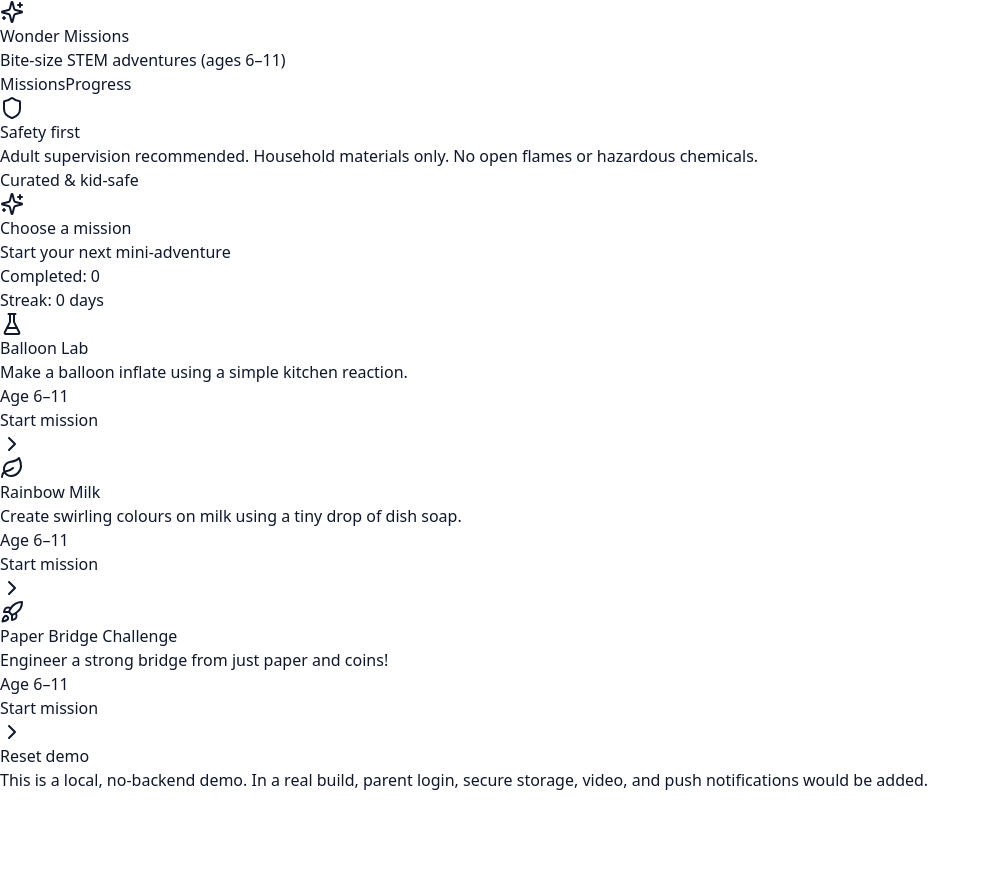
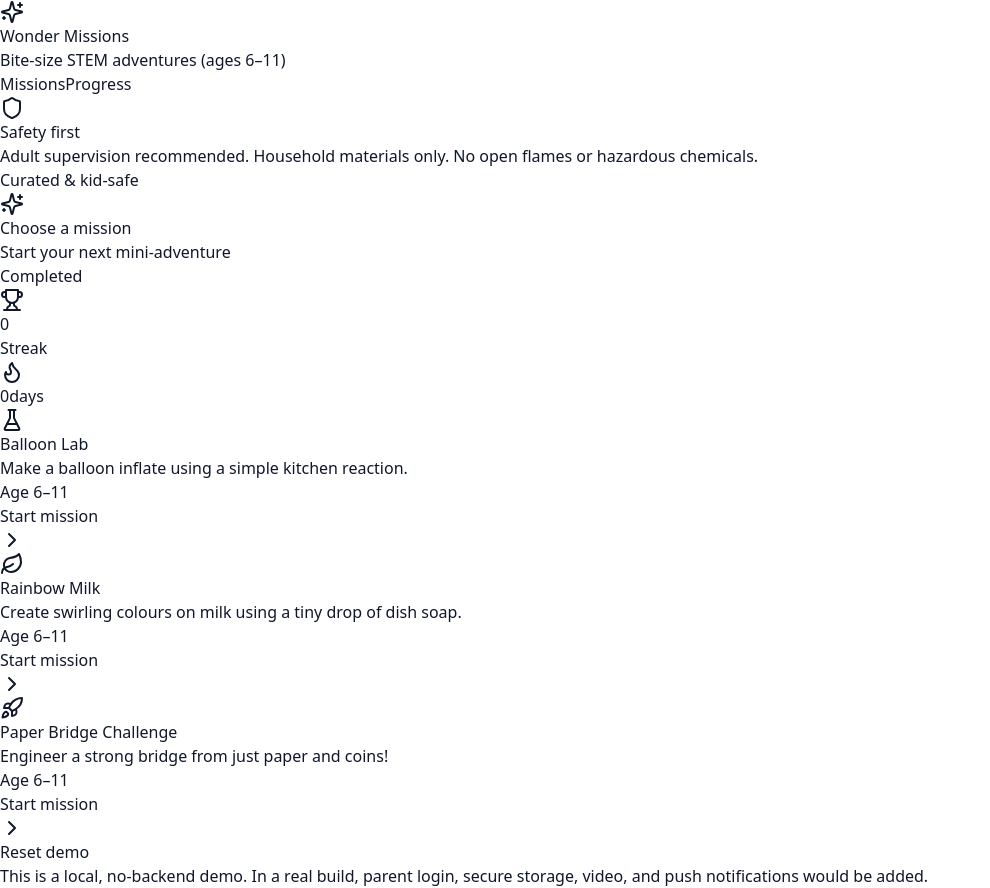
Before and after one commit to jyothish561/wonder-missions-demo, a Next.js app: page / in a window 1280 px wide. Shown: the whole page, without its empty margins (0-990 px from the left). Before the commit the page ends 800 px from the top, so only its background shows below. Built offline with nearby package versions, Linux system fonts and the light colour scheme.

Commit message:
UI: stack Completed/Streak as score tiles

```diff
--- a/app/page.tsx
+++ b/app/page.tsx
@@ -1,7 +1,11 @@
 'use client'
+
 import React, { useEffect, useMemo, useState } from "react";
 import { motion, AnimatePresence } from "framer-motion";
-import { FlaskConical, Sparkles, ChevronRight, CheckCircle2, Leaf, Rocket, Shield, Lightbulb, ArrowLeft, Award } from "lucide-react";
+import {
+  FlaskConical, Sparkles, ChevronRight, CheckCircle2, Leaf, Rocket,
+  Shield, Lightbulb, ArrowLeft, Award, Trophy, Flame
+} from "lucide-react";
 import { Card, CardContent, CardHeader, CardTitle } from "@/components/ui/card";
 import { Button } from "@/components/ui/button";
 import { Badge } from "@/components/ui/badge";
@@ -159,18 +163,6 @@ function badgeList(totalCompleted: number, streak: number) {
   return out;
 }
 
-const Icon = ({ kind }: { kind: Mission["icon"] }) => {
-  const base = "w-5 h-5";
-  switch (kind) {
-    case "flask":
-      return <FlaskConical className={base} />;
-    case "leaf":
-      return <Leaf className={base} />;
-    case "rocket":
-      return <Rocket className={base} />;
-  }
-};
-
 export default function WonderMissionsDemo() {
   const [view, setView] = useState<"list" | "detail" | "progress">("list");
   const [selectedId, setSelectedId] = useState<string | null>(null);
@@ -195,7 +187,7 @@ export default function WonderMissionsDemo() {
   const streak = calculateCurrentStreak(dates);
   const badges = badgeList(totalCompleted, streak);
 
-  const selected = MISSIONS.find((m) => m.id == selectedId) || null;
+  const selected = MISSIONS.find((m) => m.id === selectedId) || null;
 
   function completeMission(mid: string) {
     if (completedMissionIds.has(mid)) return;
@@ -211,6 +203,7 @@ export default function WonderMissionsDemo() {
 
   return (
     <div className="min-h-screen bg-gradient-to-b from-indigo-50 to-white text-slate-800">
+      {/* Sticky header */}
       <div className="sticky top-0 z-10 backdrop-blur bg-white/70 border-b">
         <div className="max-w-5xl mx-auto px-4 py-3 flex items-center justify-between">
           <div className="flex items-center gap-2">
@@ -219,7 +212,7 @@ export default function WonderMissionsDemo() {
             </div>
             <div>
               <div className="font-semibold text-lg">Wonder Missions</div>
-              <div className="text-xs text-slate-500">Bite‑size STEM adventures (ages 6–11)</div>
+              <div className="text-xs text-slate-500">Bite-size STEM adventures (ages 6–11)</div>
             </div>
           </div>
           <div className="flex items-center gap-2">
@@ -229,6 +222,7 @@ export default function WonderMissionsDemo() {
         </div>
       </div>
 
+      {/* Safety card */}
       <div className="max-w-5xl mx-auto px-4 mt-6">
         <Card className="border-indigo-100 shadow-sm">
           <CardContent className="p-4 sm:p-6 flex items-center justify-between gap-4">
@@ -240,12 +234,13 @@ export default function WonderMissionsDemo() {
               </div>
             </div>
             <div className="hidden sm:block">
-              <Badge className="bg-emerald-600 text-white">Curated & kid‑safe</Badge>
+              <Badge className="bg-emerald-600 text-white">Curated & kid-safe</Badge>
             </div>
           </CardContent>
         </Card>
       </div>
 
+      {/* Main body */}
       <div className="max-w-5xl mx-auto px-4 py-6">
         <AnimatePresence mode="wait">
           {view === "list" && (
@@ -256,7 +251,9 @@ export default function WonderMissionsDemo() {
               exit={{ opacity: 0, y: -8 }}
               transition={{ duration: 0.2 }}
             >
+              {/* Header row with score tiles */}
               <div className="mb-4 flex items-end justify-between">
+                {/* LEFT: title + subtitle */}
                 <div className="flex items-center gap-2">
                   <span className="p-1.5 rounded-md bg-indigo-50 text-indigo-700">
                     <Sparkles className="w-4 h-4" />
@@ -267,18 +264,28 @@ export default function WonderMissionsDemo() {
                   </div>
                 </div>
 
-					<div className="text-right text-xs md:text-sm text-slate-600 leading-tight">
-					  <div>
-						Completed: <span className="font-semibold">{totalCompleted}</span>
-					  </div>
-					  <div>
-						Streak: <span className="font-semibold">{streak} day{streak === 1 ? "" : "s"}</span>
+                {/* RIGHT: score tiles */}
+                <div className="flex items-stretch gap-2">
+                  <div className="rounded-xl border bg-white px-3 py-2 text-right shadow-sm">
+                    <div className="text-[10px] font-medium tracking-wide text-slate-500 uppercase">Completed</div>
+                    <div className="flex items-center justify-end gap-1 leading-none">
+                      <Trophy className="w-4 h-4 text-amber-500" />
+                      <span className="text-xl font-bold tabular-nums">{totalCompleted}</span>
                     </div>
                   </div>
 
+                  <div className="rounded-xl border bg-white px-3 py-2 text-right shadow-sm">
+                    <div className="text-[10px] font-medium tracking-wide text-slate-500 uppercase">Streak</div>
+                    <div className="flex items-center justify-end gap-1 leading-none">
+                      <Flame className="w-4 h-4 text-rose-500" />
+                      <span className="text-xl font-bold tabular-nums">{streak}</span>
+                      <span className="text-[11px] text-slate-500">day{streak === 1 ? "" : "s"}</span>
+                    </div>
+                  </div>
+                </div>
               </div>
 
-
+              {/* Mission cards */}
               <div className="grid md:grid-cols-2 gap-4">
                 {MISSIONS.map((m) => (
                   <Card key={m.id} className="hover:shadow-md transition-shadow">
@@ -289,7 +296,9 @@ export default function WonderMissionsDemo() {
                         </span>
                         {m.title}
                         {completedMissionIds.has(m.id) && (
-                          <Badge className="ml-auto bg-indigo-600 text-white flex items-center gap-1"><CheckCircle2 className="w-4 h-4" /> Done</Badge>
+                          <Badge className="ml-auto bg-indigo-600 text-white flex items-center gap-1">
+                            <CheckCircle2 className="w-4 h-4" /> Done
+                          </Badge>
                         )}
                       </CardTitle>
                     </CardHeader>
@@ -320,7 +329,12 @@ export default function WonderMissionsDemo() {
               exit={{ opacity: 0, y: -8 }}
               transition={{ duration: 0.2 }}
             >
-              <button className="mb-3 inline-flex items-center text-sm text-slate-600 hover:text-slate-800" onClick={() => setView("list")}> <ArrowLeft className="w-4 h-4 mr-1" /> Back to missions</button>
+              <button
+                className="mb-3 inline-flex items-center text-sm text-slate-600 hover:text-slate-800"
+                onClick={() => setView("list")}
+              >
+                <ArrowLeft className="w-4 h-4 mr-1" /> Back to missions
+              </button>
 
               <Card className="shadow-sm">
                 <CardHeader>
@@ -375,13 +389,16 @@ export default function WonderMissionsDemo() {
                       </div>
                     </div>
 
+                    {/* Hints */}
                     <div className="md:col-span-1">
                       <div className="rounded-2xl border bg-gradient-to-b from-indigo-50 to-white p-4">
                         <div className="flex items-center gap-2 mb-2">
                           <Lightbulb className="w-5 h-5 text-indigo-700" />
                           <div className="font-semibold">AI Lab Buddy (Hints)</div>
                         </div>
-                        <div className="text-xs text-slate-600 mb-3">Hints are limited to this mission to keep things safe and on-topic.</div>
+                        <div className="text-xs text-slate-600 mb-3">
+                          Hints are limited to this mission to keep things safe and on-topic.
+                        </div>
                         <div className="text-sm p-3 rounded-lg bg-white border min-h-[72px]">
                           {selected.hints[hintIndex]}
                         </div>
@@ -414,11 +431,18 @@ export default function WonderMissionsDemo() {
               exit={{ opacity: 0, y: -8 }}
               transition={{ duration: 0.2 }}
             >
-              <button className="mb-3 inline-flex items-center text-sm text-slate-600 hover:text-slate-800" onClick={() => setView("list")}> <ArrowLeft className="w-4 h-4 mr-1" /> Back to missions</button>
+              <button
+                className="mb-3 inline-flex items-center text-sm text-slate-600 hover:text-slate-800"
+                onClick={() => setView("list")}
+              >
+                <ArrowLeft className="w-4 h-4 mr-1" /> Back to missions
+              </button>
 
               <div className="grid lg:grid-cols-3 gap-4">
                 <Card>
-                  <CardHeader className="pb-2"><CardTitle className="text-base">Overview</CardTitle></CardHeader>
+                  <CardHeader className="pb-2">
+                    <CardTitle className="text-base">Overview</CardTitle>
+                  </CardHeader>
                   <CardContent>
                     <div className="text-sm text-slate-600">Missions completed</div>
                     <div className="text-3xl font-semibold">{totalCompleted}</div>
@@ -428,14 +452,23 @@ export default function WonderMissionsDemo() {
                 </Card>
 
                 <Card className="lg:col-span-2">
-                  <CardHeader className="pb-2"><CardTitle className="text-base">Badges</CardTitle></CardHeader>
+                  <CardHeader className="pb-2">
+                    <CardTitle className="text-base">Badges</CardTitle>
+                  </CardHeader>
                   <CardContent>
                     <div className="grid sm:grid-cols-2 lg:grid-cols-3 gap-3">
                       {badges.map((b) => (
-                        <div key={b.id} className={`rounded-xl border p-3 flex items-start gap-3 ${b.earned ? "bg-indigo-50 border-indigo-200" : "bg-white"}`}>
-                          <div className={`p-2 rounded-lg ${b.earned ? "bg-indigo-100 text-indigo-700" : "bg-slate-100 text-slate-600"}`}>{b.icon}</div>
+                        <div
+                          key={b.id}
+                          className={`rounded-xl border p-3 flex items-start gap-3 ${b.earned ? "bg-indigo-50 border-indigo-200" : "bg-white"}`}
+                        >
+                          <div className={`p-2 rounded-lg ${b.earned ? "bg-indigo-100 text-indigo-700" : "bg-slate-100 text-slate-600"}`}>
+                            {b.icon}
+                          </div>
                           <div>
-                            <div className="font-semibold text-sm flex items-center gap-2">{b.name} {b.earned && <CheckCircle2 className="w-4 h-4 text-indigo-700" />}</div>
+                            <div className="font-semibold text-sm flex items-center gap-2">
+                              {b.name} {b.earned && <CheckCircle2 className="w-4 h-4 text-indigo-700" />}
+                            </div>
                             <div className="text-xs text-slate-600">{b.desc}</div>
                           </div>
                         </div>
@@ -445,9 +478,11 @@ export default function WonderMissionsDemo() {
                 </Card>
 
                 <Card className="lg:col-span-3">
-                  <CardHeader className="pb-2"><CardTitle className="text-base">History</CardTitle></CardHeader>
+                  <CardHeader className="pb-2">
+                    <CardTitle className="text-base">History</CardTitle>
+                  </CardHeader>
                   <CardContent>
-                    {progress.length == 0 ? (
+                    {progress.length === 0 ? (
                       <div className="text-sm text-slate-600">No missions completed yet.</div>
                     ) : (
                       <div className="space-y-2">
@@ -459,13 +494,17 @@ export default function WonderMissionsDemo() {
                             return (
                               <div key={i} className="flex items-center justify-between text-sm border rounded-lg p-2">
                                 <div className="flex items-center gap-2">
-                                  <span className="p-1.5 rounded-lg bg-slate-100">{m.icon === "flask" ? <FlaskConical className="w-4 h-4" /> : m.icon === "leaf" ? <Leaf className="w-4 h-4" /> : <Rocket className="w-4 h-4" />}</span>
+                                  <span className="p-1.5 rounded-lg bg-slate-100">
+                                    {m.icon === "flask" ? <FlaskConical className="w-4 h-4" /> : m.icon === "leaf" ? <Leaf className="w-4 h-4" /> : <Rocket className="w-4 h-4" />}
+                                  </span>
                                   <div>
                                     <div className="font-medium">{m.title}</div>
                                     <div className="text-xs text-slate-500">Completed {r.completedAtISO}</div>
                                   </div>
                                 </div>
-                                <Button size="sm" variant="outline" onClick={() => { setSelectedId(m.id); setView("detail"); }}>View</Button>
+                                <Button size="sm" variant="outline" onClick={() => { setSelectedId(m.id); setView("detail"); }}>
+                                  View
+                                </Button>
                               </div>
                             );
                           })}
@@ -483,6 +522,7 @@ export default function WonderMissionsDemo() {
         </AnimatePresence>
       </div>
 
+      {/* Footer */}
       <div className="max-w-5xl mx-auto px-4 pb-8 text-xs text-slate-500">
         This is a local, no-backend demo. In a real build, parent login, secure storage, video, and push notifications would be added.
       </div>
```
Lines whose indentation alone changed are shown as unchanged.
